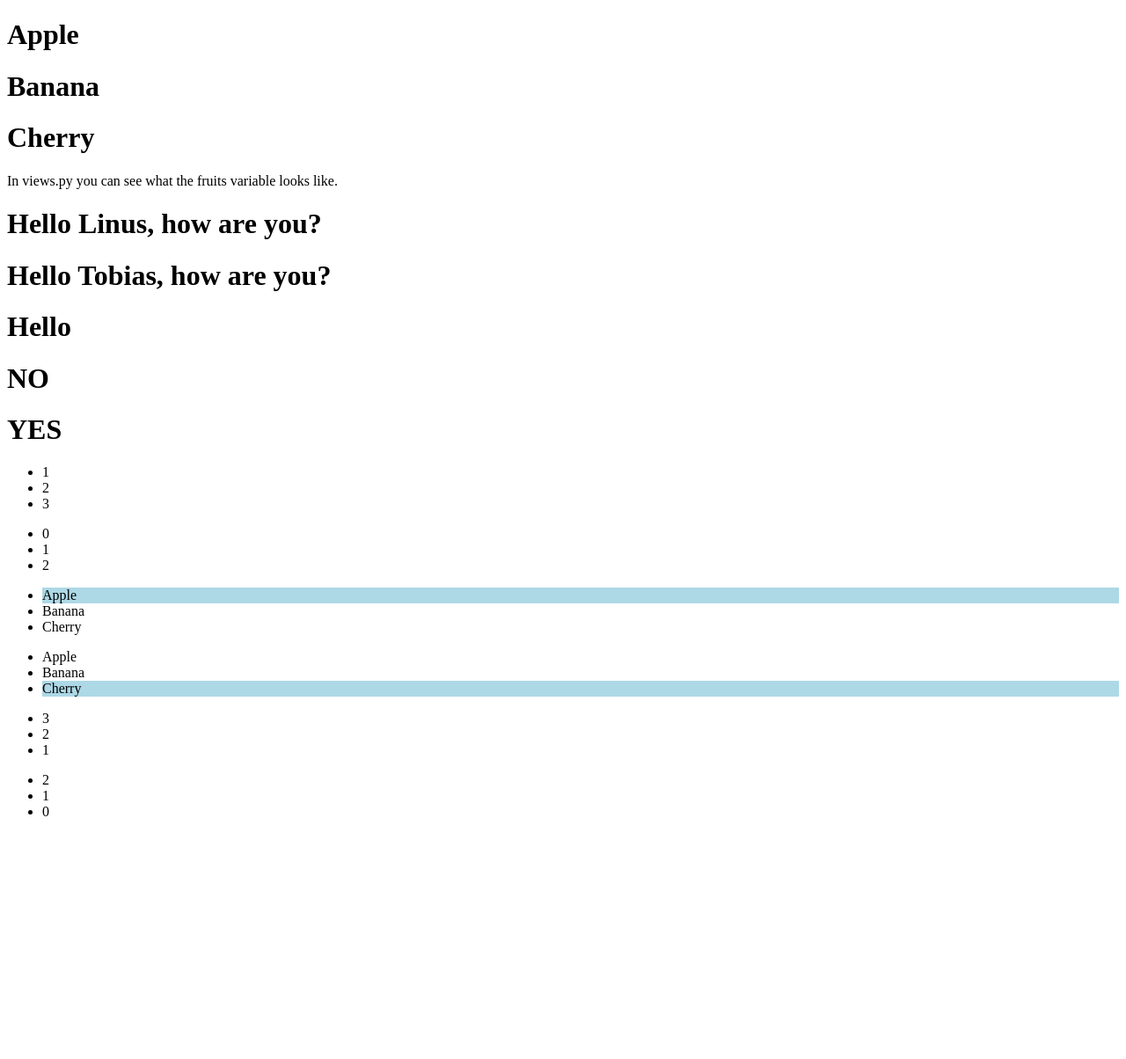
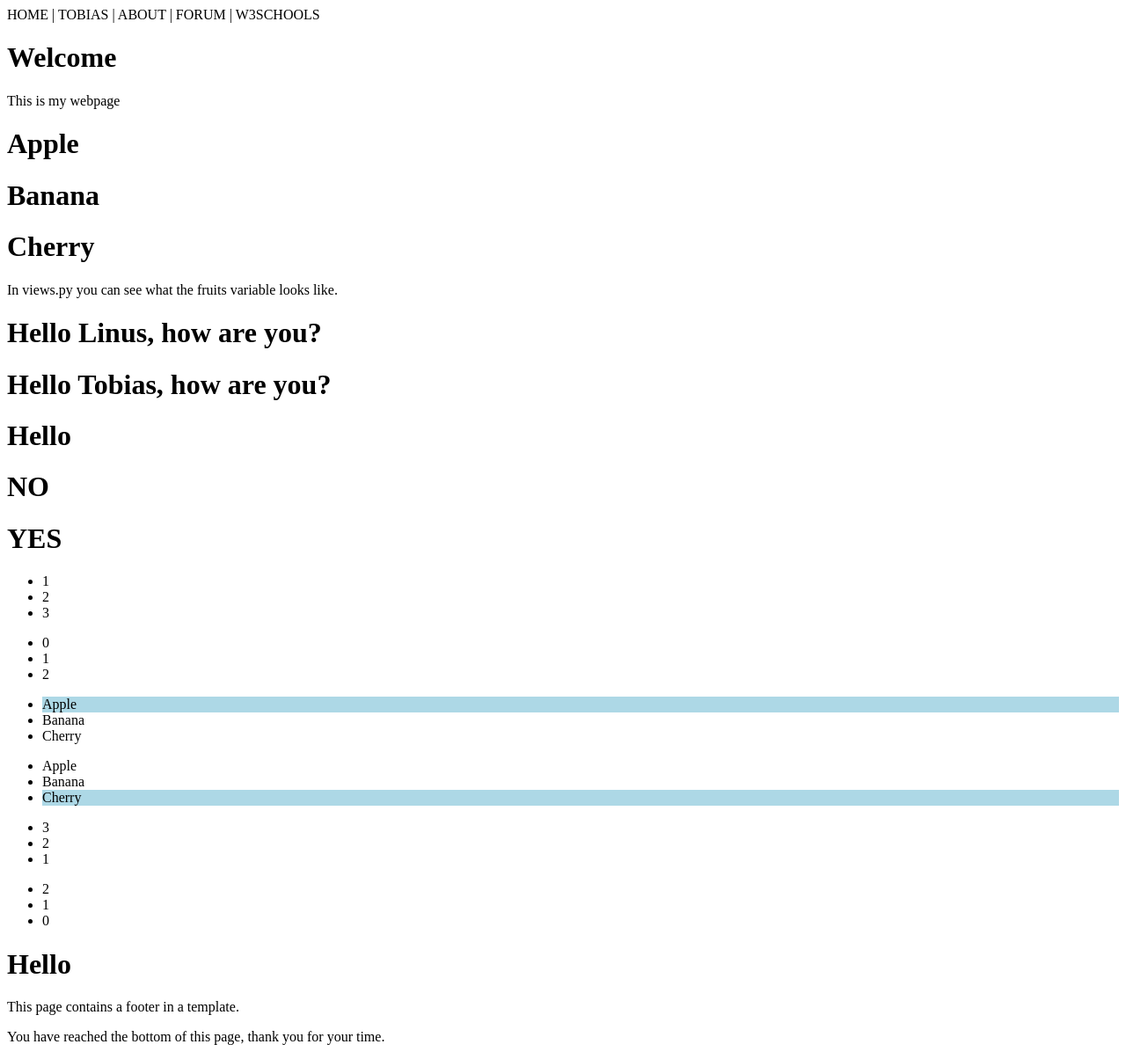
Before and after one commit to Jeanbg33/curso_python_4_django_23ago25, a Django app: page /testing/ in a window 1280 px wide. Shown: the whole page at 88% size. Before the commit the page ends 928 px from the top, so only its background shows below. Run offline with Django 5.2, Linux system fonts and the light colour scheme.

Commit message:
Feat: Finish Etiqueta de inclusión de Django

```diff
--- /dev/null
+++ b/my_tennis_club/members/templates/footer.html
@@ -0,0 +1 @@
+<p>You have reached the bottom of this page, thank you for your time.</p>
--- /dev/null
+++ b/my_tennis_club/members/templates/mymenu.html
@@ -0,0 +1 @@
+<div>HOME | {{ me }} | ABOUT | FORUM | {{ sponsor }}</div>
--- a/my_tennis_club/members/templates/template.html
+++ b/my_tennis_club/members/templates/template.html
@@ -1,6 +1,14 @@
 <!DOCTYPE html>
 <html>
 <body>
+
+
+
+  {% include "mymenu.html" with me="TOBIAS" sponsor="W3SCHOOLS" %}
+
+  <h1>Welcome</h1>
+
+  <p>This is my webpage</p>
 
 {% for x in fruits %}
   <h1>{{ x }}</h1>
@@ -127,5 +135,17 @@
   {% endfor %}
 </ul>
 
+
+
+<h1>Hello</h1>
+
+<p>This page contains a footer in a template.</p>
+
+{% include 'footer.html' %}
+
+
+
+
+
 </body>
 </html>
```
